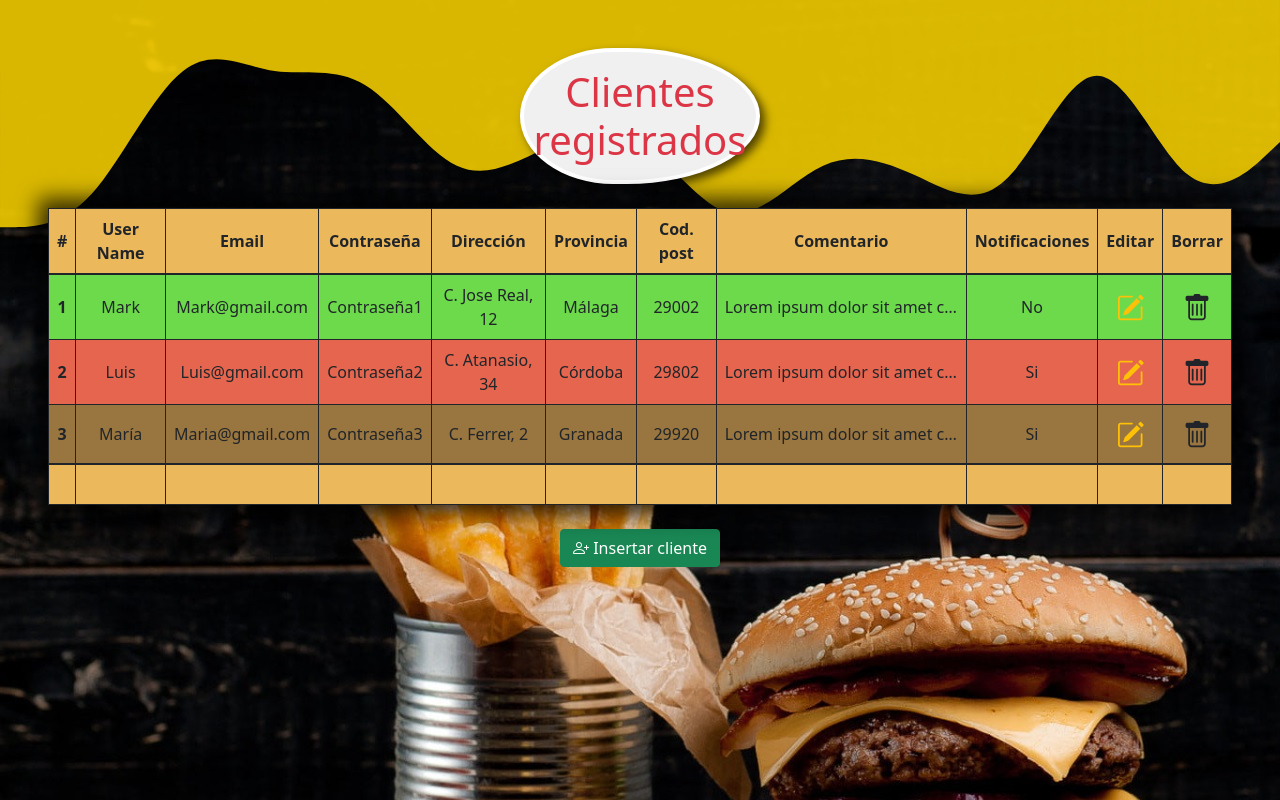
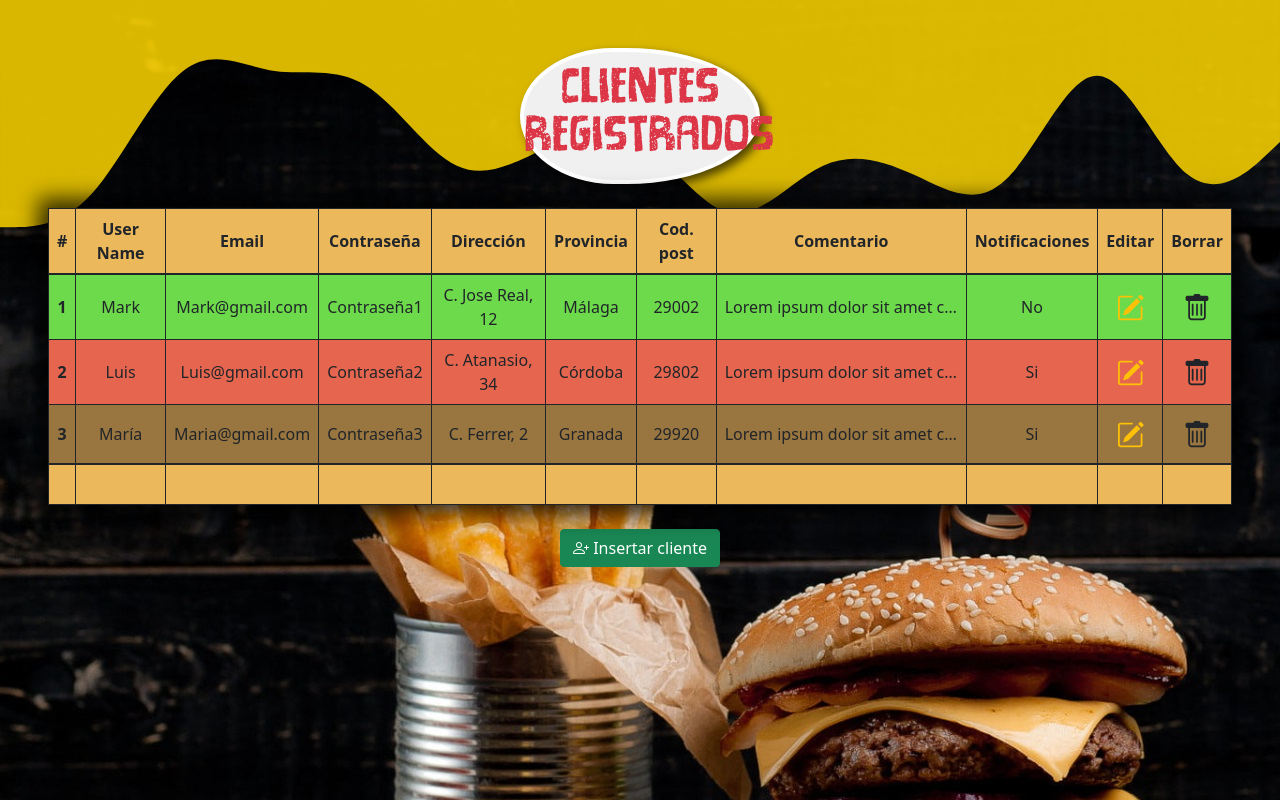
Before and after one commit to AlejandroMostazo/CRUD, a plain HTML site: page consulta.html in a window 1280 px wide. Drawn offline with nearby package versions, Linux system fonts and the light colour scheme.

Commit message:
Add files via upload

```diff
--- a/styles/consulta.css
+++ b/styles/consulta.css
@@ -1,3 +1,12 @@
+@font-face {
+    font-family: cheese;
+    src: url(../founts/spicedcheeseDEMO.otf);
+}
+
+h1 {
+    font-family: cheese;
+}
+
 /*titulo sesamo*/
 #titulo {
     display:inline-block;
--- a/styles/registro.css
+++ b/styles/registro.css
@@ -1,3 +1,12 @@
+@font-face {
+    font-family: cheese;
+    src: url(../founts/spicedcheeseDEMO.otf);
+}
+
+h1 {
+    font-family: cheese;
+}
+
 /*imagen de fondo*/
 .background-image {
     background-image: url(../images/registro.jpg);
--- a/styles/style.css
+++ b/styles/style.css
@@ -1,3 +1,12 @@
+@font-face {
+    font-family: cheese;
+    src: url(../founts/spicedcheeseDEMO.otf);
+}
+
+h1 {
+    font-family: cheese;
+}
+
 /*titulo inicio sesion*/
 #inicio {
     display:inline-block;
```
Also changed, not shown: founts/spicedcheeseDEMO.otf (added).
